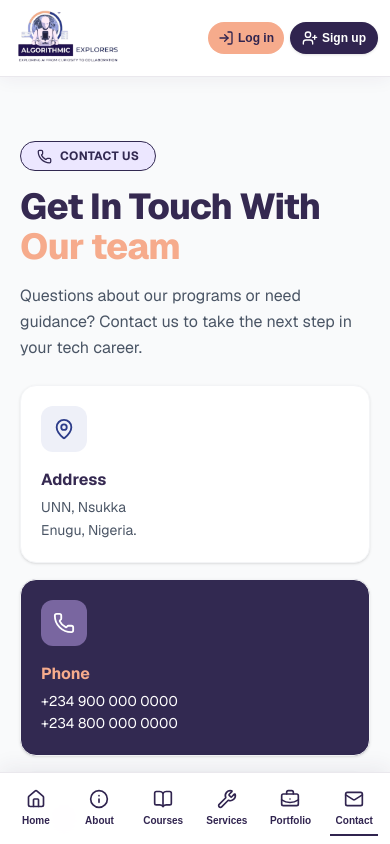
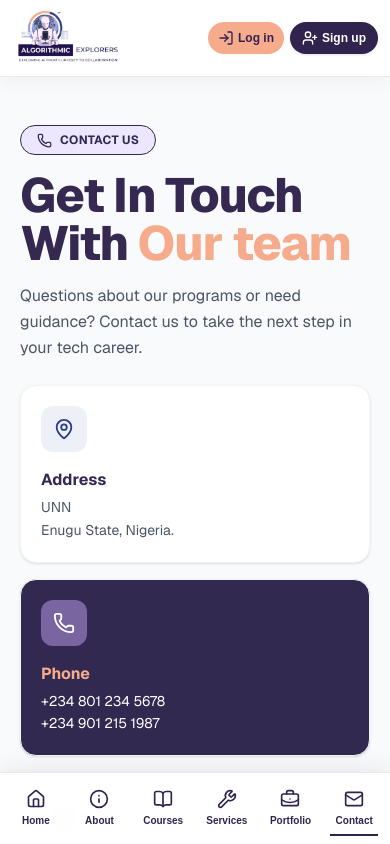
Before and after one commit to Elite-tch/algorithmic-explorers, a Next.js app: page /contact in a window 390 px wide. Shown: the top 844 px of the page. Built offline with nearby package versions, Linux system fonts and the light colour scheme.

Commit message:
Polish page, add Correct Info

```diff
--- a/app/contact/page.js
+++ b/app/contact/page.js
@@ -14,9 +14,12 @@ const dropDownOptions = [
   { value: "data", label: "Data Science" },
 ];
 
-export default function ContactPage() {
+const ContactPage = () => {
+  function handleSubmit(e) {
+    e.preventDefault()
+  }
   return (
-    <div className="min-h-screen bg-gray-50 font-sans selection:bg-[#f6ab8c] selection:text-[#30244f] py-16 lg:py-16 sm:py-24">
+    <div className="min-h-screen bg-gray-50 font-sans selection:bg-[#f6ab8c] selection:text-[#30244f] py-12 lg:py-16 sm:py-24">
 
       <section className="relative mx-auto max-w-7xl px-5 sm:px-8 lg:px-10">
 
@@ -30,7 +33,7 @@ export default function ContactPage() {
               <span className="mb-4 inline-flex items-center gap-2 rounded-full bg-[#ece7ff] px-4 py-1.5 text-xs font-bold tracking-wide border border-[#322951] text-[#322951]">
                 <Phone size={15} />CONTACT US
               </span>
-              <h1 className="text-4xl font-extrabold tracking-tight text-[#352951] sm:text-5xl">
+              <h1 className="text-5xl lg:text-4xl font-extrabold tracking-tight text-[#352951] sm:text-5xl">
                 Get In Touch With <span className=" text-[#f6ab8c] "> {/*text-transparent bg-clip-text bg-gradient-to-r from-[#f6ab8c] to-[#E9c3f2] */}Our team</span>
               </h1>
               <p className="mt-4 text-base leading-relaxed text-gray-600">
@@ -38,11 +41,11 @@ export default function ContactPage() {
                 Questions about our programs or need guidance? Contact us to take the next step in your tech career.
               </p>
             </div>
-            {/* Info ards */}
+            {/* Info cards */}
             <div className="grid grid-cols-1 gap-4 sm:grid-cols-2 mt-2">
 
-              <ContactCard cardType="normal" heading="Address" topText="UNN, Nsukka" bottomText="Enugu, Nigeria." aos="fade-down" />
-              <ContactCard cardType="inverted" heading="Phone" topText="+234 900 000 0000" bottomText="+234 800 000 0000" aos="fade-left" />
+              <ContactCard cardType="normal" heading="Address" topText="UNN" bottomText="Enugu State, Nigeria." aos="fade-down" />
+              <ContactCard cardType="inverted" heading="Phone" topText="+234 801 234 5678" bottomText="+234 901 215 1987" aos="fade-left" />
               <ContactCard cardType="normal" heading="Email" topText="hello@algorithmicexplorers.com" aos="fade-up" offset="0" />
               <ContactCard cardType="normal" heading="Working Hours" topText="Tuesday-Thursday" bottomText='9am-1pm' aos="fade-right" offset="0" />
             </div>
@@ -51,7 +54,7 @@ export default function ContactPage() {
           {/* right column - the form*/}
           <div data-aos="zoom-out-up" className="rounded-3xl border border-[#322951] border-t-8 bg-white p-8 shadow-xl shadow-gray-200/50 sm:p-10 lg:col-span-7">
             <h2 className="mb-8 text-2xl font-bold text-[#352951]">Send us a message</h2>
-            <form className="flex flex-col gap-6" onSubmit={(e) => e.preventDefault()}>
+            <form className="flex flex-col gap-6" onSubmit={handleSubmit}>
 
               <div className="grid grid-cols-1 gap-6 sm:grid-cols-2">
                 <FormInput name="firstName" placeholder="First name" icon={User} />
@@ -61,7 +64,7 @@ export default function ContactPage() {
               <FormDropdown
                 id="course"
                 label="Courses Selection"
-                name="course" git
+                name="course"
                 options={dropDownOptions}
                 placeholder="Select a course of interest..."
               />
@@ -83,3 +86,5 @@ export default function ContactPage() {
     </div>
   );
 }
+
+export default ContactPage;
```
